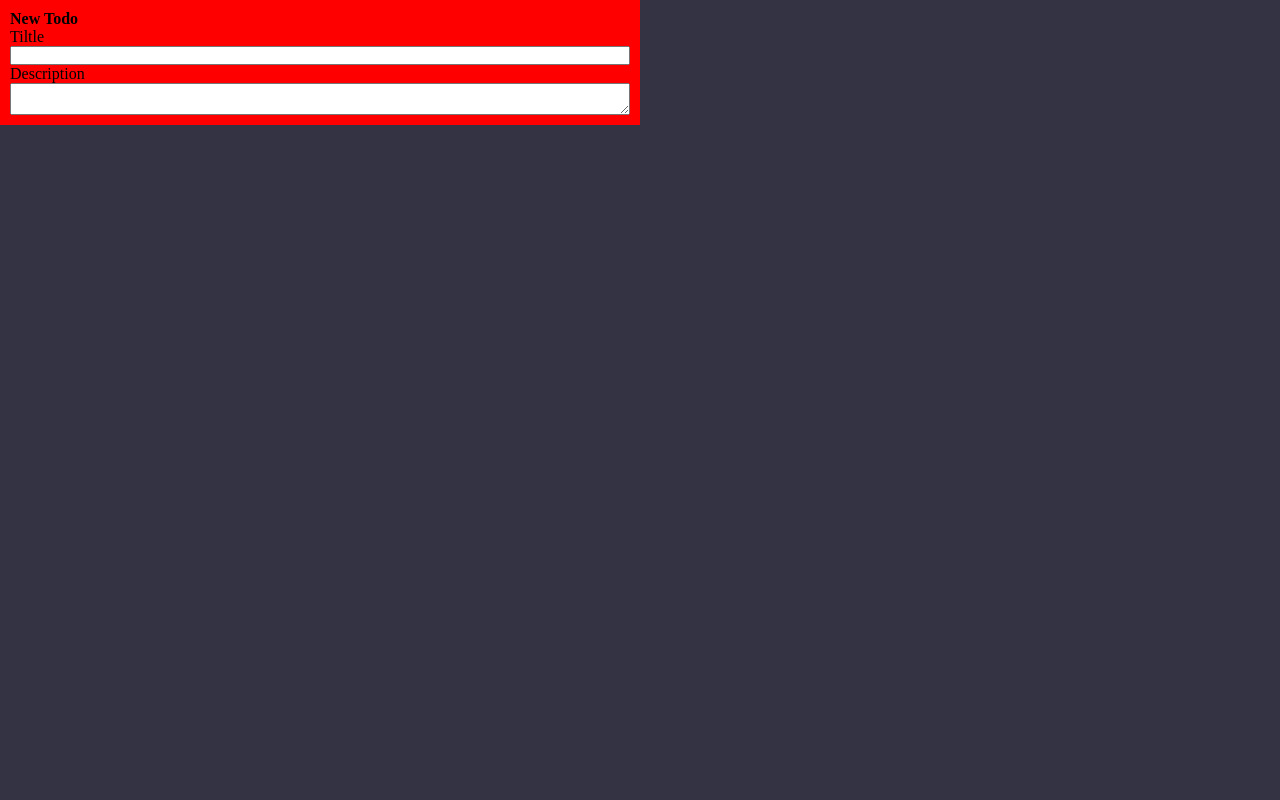
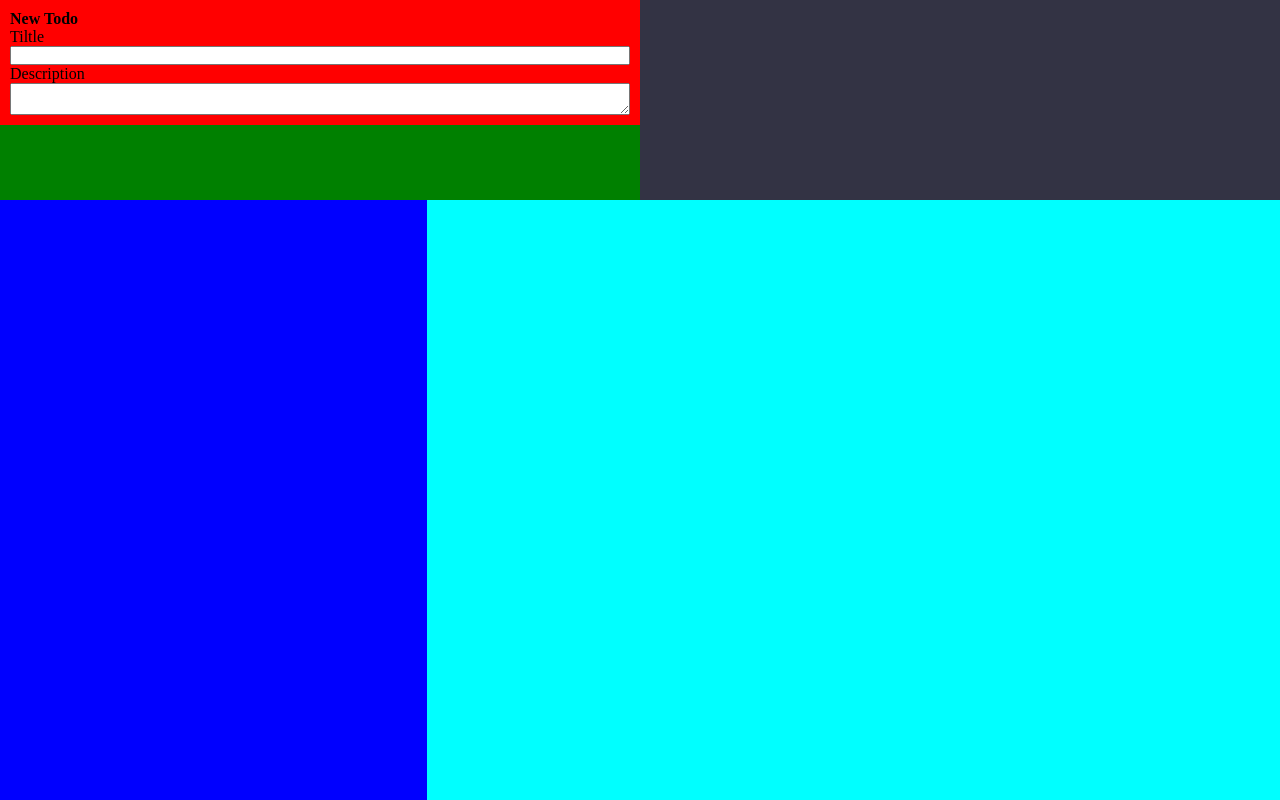
Before and after one commit to RNtaate/vite_todo, a React (Vite) app: page / in a window 1280 px wide. Built offline with nearby package versions, Linux system fonts and the light colour scheme.

Commit message:
Update the design of the App container
Add styling to the updated design of the App container

```diff
--- a/src/App.css
+++ b/src/App.css
@@ -1,19 +1,50 @@
 /* rgb(63,52,131); */
+
+.App,
+.item-form,
+.lower-div {
+  display: flex;
+}
 
 .App {
   width:  100%;
   min-height: 100vh;
   max-height: 100vh;
   background-color: #334;
+  flex-direction: column;
 }
 
 .upper-div {
   width: 50%;
+  max-height: 25vh;
+  min-height: 25vh;
+  background-color: green;
 }
 
 .item-form {
   background-color: red;
-  display: flex;
   flex-direction: column;
   padding: 10px;
 }
+
+.lower-div {
+  flex: 1;
+  background-color: black;
+  overflow: hidden;
+}
+
+.items-list-aside,
+.details-container-div {
+  align-self: stretch;
+  overflow: hidden;
+}
+
+.items-list-aside {
+  background-color: blue;
+  flex: 1;
+}
+
+.details-container-div {
+  background-color: cyan;
+  flex: 2;
+}
--- a/src/App.jsx
+++ b/src/App.jsx
@@ -8,6 +8,11 @@ function App() {
       <div className='upper-div' >
         <NewItemForm />
       </div>
+
+      <div className='lower-div'>
+        <aside className="items-list-aside" ></aside>
+        <div className="details-container-div" ></div>
+      </div>
     </div>
   )
 }
```
